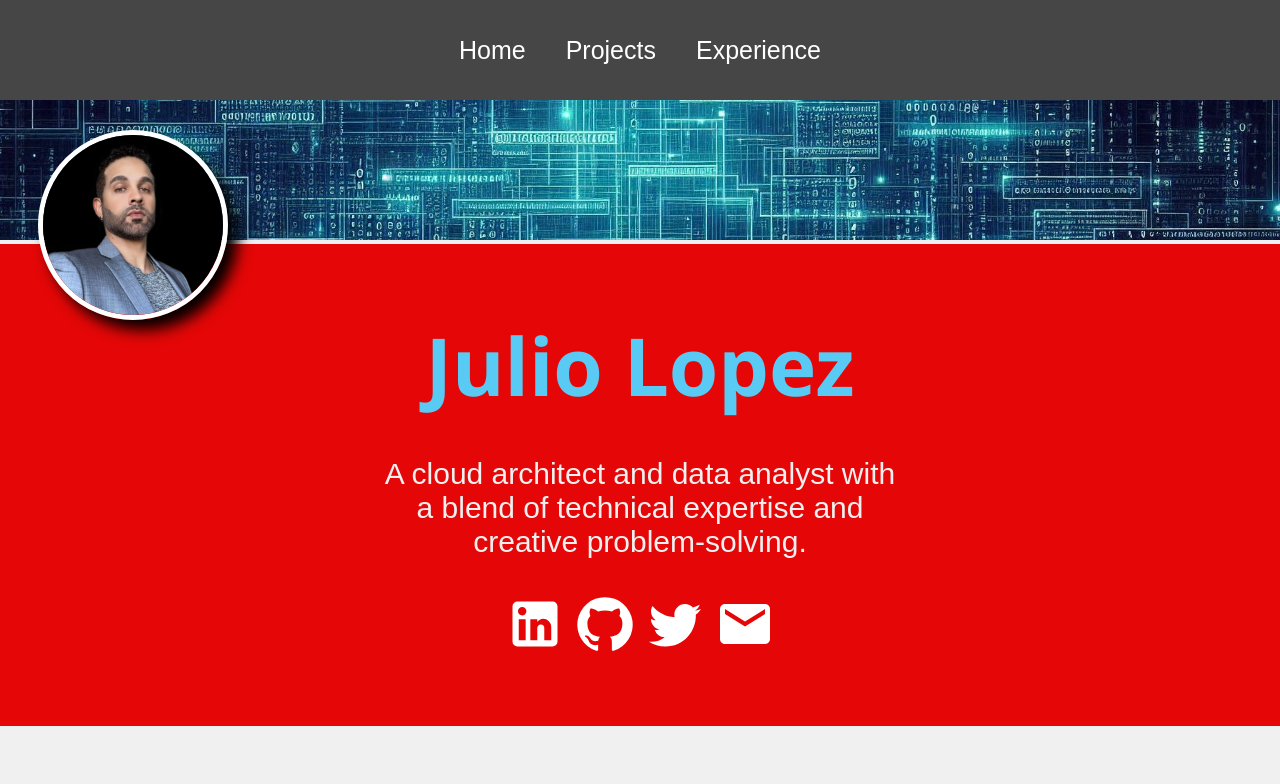
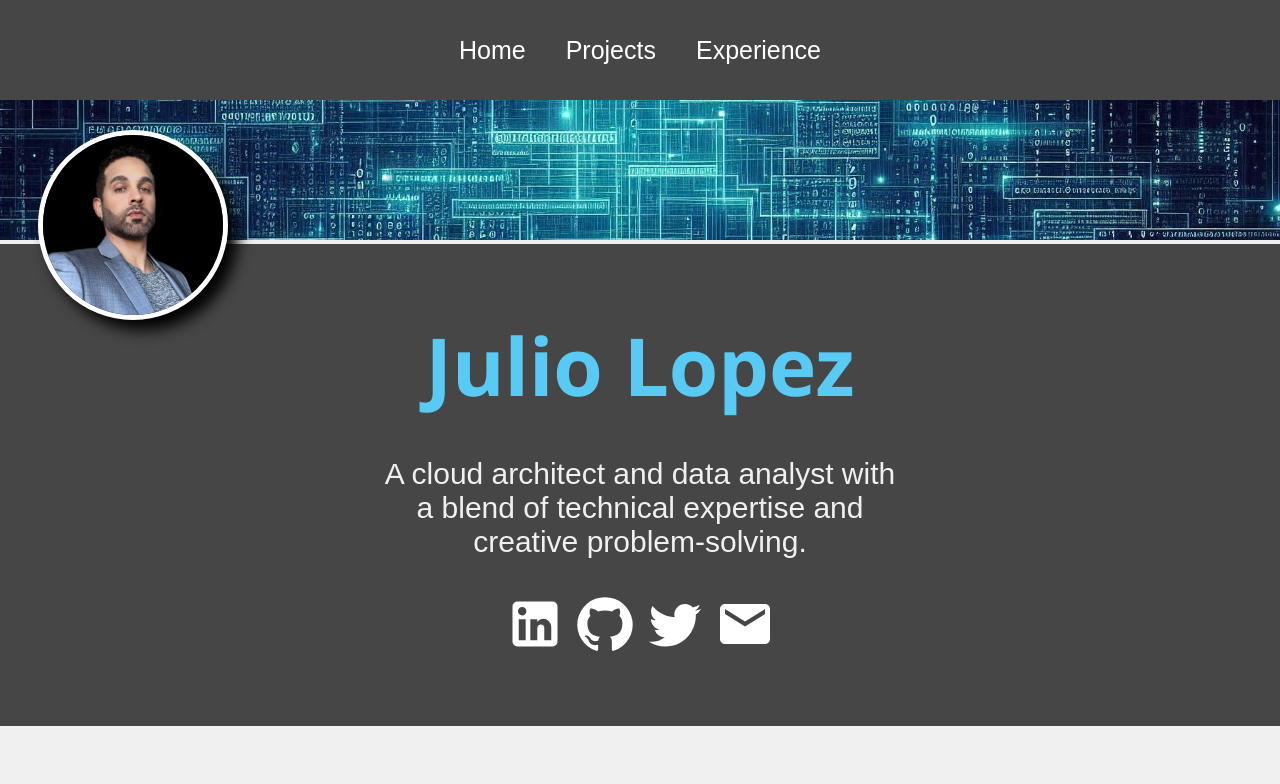
Before and after one commit to donlopez/personal-web-app, a React (Create React App) app: page / in a window 1280 px wide. Shown: the top 784 px of the page. Built offline with nearby package versions, Linux system fonts and the light colour scheme.

Commit message:
modified:   src/styles/Home.css

```diff
--- a/src/styles/Home.css
+++ b/src/styles/Home.css
@@ -50,7 +50,7 @@
     justify-content: center;
     align-items: center;
     text-align: center;
-    background-color: #e50707;
+    background-color: #464646;
     color: #f0f0f0;
     padding-bottom: 60px;
   }
```
